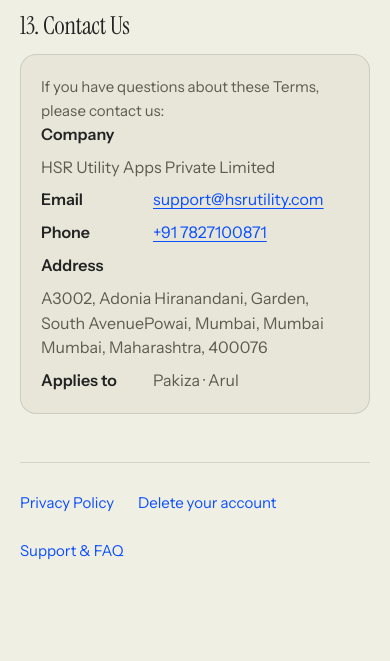
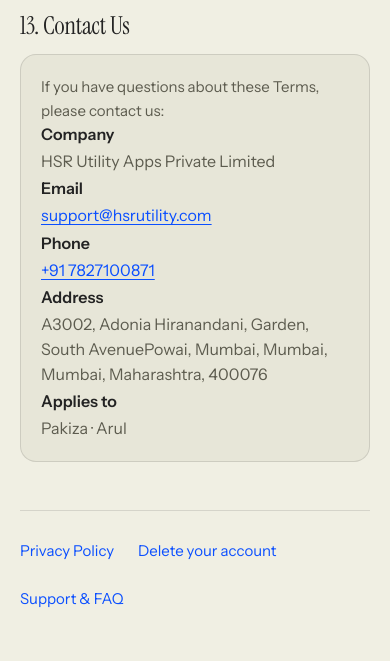
Before and after one commit to anishjha12309/hsrutility, an Astro site: page /terms in a window 390 px wide. Shown: the part 6920-7581 px from the top of the page. Built offline with nearby package versions, Linux system fonts and the light colour scheme; Astro itself is replaced by a stand-in of ours.

Commit message:
Fix contact-block alignment and address line break; add deploy skill
The postal address broke the contact blocks on all four legal pages. `.doc-meta
div` was a per-row flex container: short values sat beside their label, but the
address could not fit, so flex-wrap pushed the whole <dd> onto the next line
starting at x=0, out of line with every other value.

The label column has to be shared across rows to fix this. `.doc-meta` is now a
single two-column grid and the wrapper divs use `display: contents`, promoting
each dt/dd to a grid item. All values now start at the same x, and a wrapped
address continues from that x instead of the card edge. Stacks to one column
under 32rem, where a max-content label plus a long value is too tight.

Address line break: ADDRESS_LINES now puts a trailing comma on the street line.
It read "...Mumbai, Mumbai" / "Mumbai, Maharashtra" across the break, i.e.
"Mumbai Mumbai". The comma is display-only — ADDRESS keeps clean values so the
schema.org PostalAddress streetAddress carries no trailing punctuation.

Address text itself is unchanged and still verbatim as supplied.

Adds a /deploy skill recording that this is a git-connected Cloudflare Pages
project — push to master IS the deploy, `wrangler pages deploy` is wrong here —
plus the four traps that give false readings when verifying a deploy: the
trailing-slash 308, custom-domain propagation lag, Cloudflare's mailto
obfuscation, and committed dist/ not implying what is live.

```diff
--- a/src/layouts/DocLayout.astro
+++ b/src/layouts/DocLayout.astro
@@ -162,21 +162,23 @@ const { title, heading, eyebrow, description, lastUpdated, intro, structuredData
     grid-template-columns: repeat(auto-fit, minmax(min(100%, 14rem), 1fr));
   }
 
+  /* One grid for the whole list, not one per row: `display: contents` on the
+     wrapper divs promotes every dt/dd to a grid item, so the value column lines
+     up across rows. It has to be shared — a per-row flex or grid sizes its label
+     column to that row alone, and a long value (the postal address) then wraps to
+     the next line at x=0 and breaks the alignment. */
   .doc-meta {
-    display: flex;
-    flex-direction: column;
-    gap: 0.5rem;
+    display: grid;
+    grid-template-columns: max-content minmax(0, 1fr);
+    gap: 0.5rem 1.5rem;
     margin: 0;
   }
 
   .doc-meta div {
-    display: flex;
-    flex-wrap: wrap;
-    gap: 0.5rem;
+    display: contents;
   }
 
   .doc-meta dt {
-    min-width: 6.5rem;
     font-weight: 600;
     color: var(--text);
   }
@@ -184,6 +186,21 @@ const { title, heading, eyebrow, description, lastUpdated, intro, structuredData
   .doc-meta dd {
     margin: 0;
     color: var(--muted);
+    /* Long unbroken address tokens must not push the grid wider than the card. */
+    overflow-wrap: anywhere;
+  }
+
+  /* Narrow screens: a max-content label column plus a long value is too tight,
+     so stack label over value. */
+  @media (max-width: 32rem) {
+    .doc-meta {
+      grid-template-columns: minmax(0, 1fr);
+      gap: 0.15rem;
+    }
+
+    .doc-meta dd:not(:last-child) {
+      margin-bottom: 0.6rem;
+    }
   }
 
   .doc-foot-links {
--- a/src/lib/site.ts
+++ b/src/lib/site.ts
@@ -50,9 +50,17 @@ export const ADDRESS = {
   addressCountry: 'IN',
 };
 
-/** One entry per rendered line, so pages never hand-assemble the address. */
+/**
+ * One entry per rendered line, so pages never hand-assemble the address.
+ *
+ * Every line but the last carries a trailing comma. The address is one continuous
+ * string broken across lines, not a list of independent items — without the comma
+ * the street line's final "Mumbai" runs straight into the next line's "Mumbai" and
+ * reads as "Mumbai Mumbai". Display-only: ADDRESS itself stays punctuation-free so
+ * the schema.org PostalAddress fields are clean.
+ */
 export const ADDRESS_LINES = [
-  ADDRESS.streetAddress,
+  `${ADDRESS.streetAddress},`,
   `${ADDRESS.addressLocality}, ${ADDRESS.addressRegion}, ${ADDRESS.postalCode}`,
 ];
 
```
Also changed, not shown: .claude/skills/deploy/SKILL.md (added), 8 other files.
